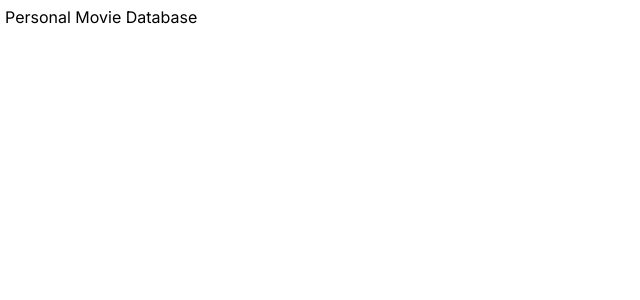
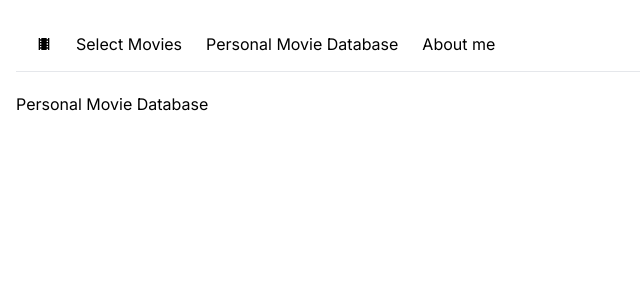
Before and after one commit to carolnamirimu/personal-movie-database, a Next.js app: page / in a window 1280 px wide. Shown: the top 300 px of the page, without its empty margins (0-640 px from the left). Built offline with nearby package versions, Linux system fonts and the light colour scheme.

Commit message:
created the navigation bar

```diff
--- /dev/null
+++ b/app/NavBar.tsx
@@ -0,0 +1,21 @@
+
+import React from 'react'
+import { MdLocalMovies } from 'react-icons/md';
+
+const NavBar = () => {
+  return (
+      <nav className='flex space-x-6 border-b mb-5 px-5 h-14 items-center '>
+          <span><MdLocalMovies classname='logo'/></span>
+          <ul className='flex space-x-6'>
+              <li>
+                  <a href='/'>Select Movies</a>
+</li>
+             <li><a href='/'>Personal Movie Database</a></li>
+              <li><a href='/'>About me</a></li>
+          </ul>
+
+   </nav>
+  )
+}
+
+export default NavBar
--- a/app/globals.css
+++ b/app/globals.css
@@ -9,5 +9,6 @@
 
 
 body {
-  margin: 5px;
+ padding: 1rem;
+
 }
--- a/app/layout.tsx
+++ b/app/layout.tsx
@@ -1,11 +1,11 @@
 import './globals.css'
 import type { Metadata } from 'next'
 import { Inter } from 'next/font/google'
-
+import NavBar from './NavBar'
 const inter = Inter({ subsets: ['latin'] })
 
 export const metadata: Metadata = {
-  title: 'Create Next App',
+  title: 'Personal Movie databasa',
   description: 'Generated by create next app',
 }
 
@@ -16,7 +16,12 @@ export default function RootLayout({
 }) {
   return (
     <html lang="en">
-      <body className={inter.className}>{children}</body>
+      <body className={inter.className}>
+        <NavBar />
+        <main>
+{children}
+        </main>
+        </body>
     </html>
   )
 }
--- a/app/page.tsx
+++ b/app/page.tsx
@@ -1,10 +1,10 @@
-
-
+import Image from "next/image"
 export default function Home() {
   return (
     <main>
       <h1>
         Personal Movie Database
+
       </h1>
    </main>
   )
--- a/package.json
+++ b/package.json
@@ -19,6 +19,7 @@
     "postcss": "8.4.31",
     "react": "18.2.0",
     "react-dom": "18.2.0",
+    "react-icons": "^4.11.0",
     "tailwindcss": "3.3.3",
     "typescript": "5.2.2"
   }
```
Also changed, not shown: 1 other file (tests, documents, lock files or other folders).
